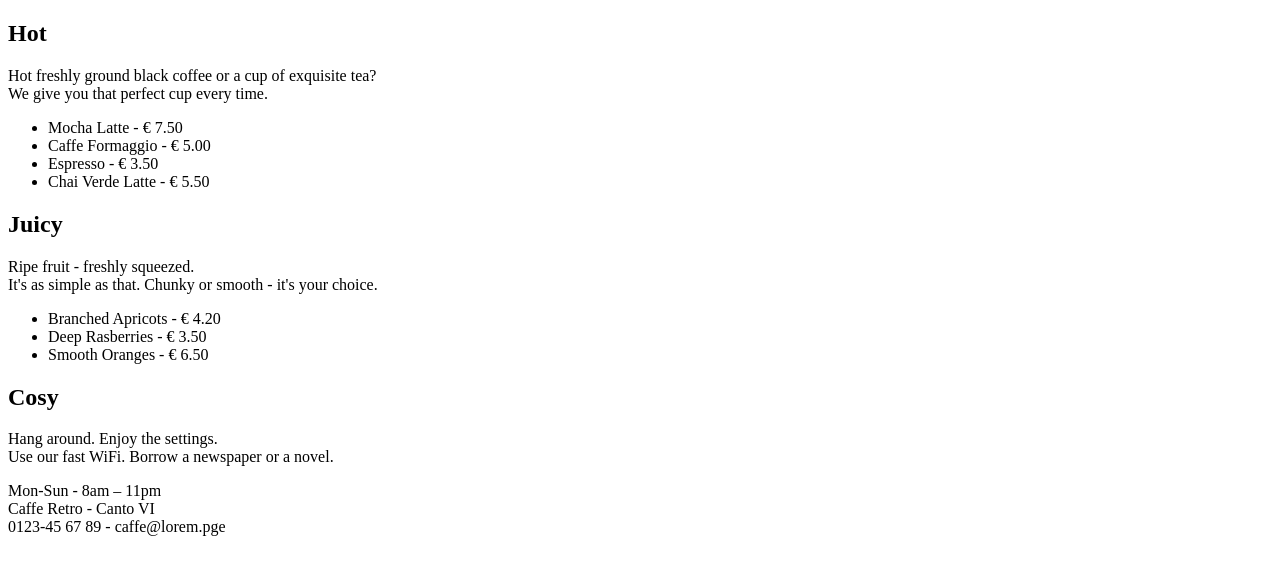
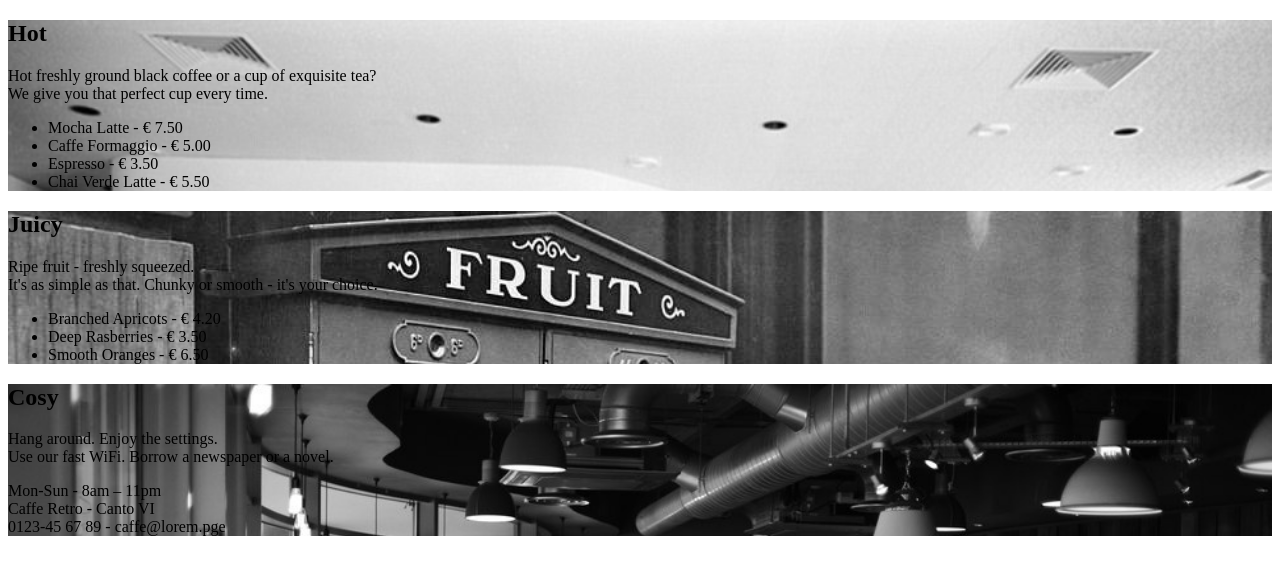
Before and after one commit to jalmai/lexicon-css1-cafe-retro, a plain HTML site: page index.html in a window 1280 px wide. Drawn offline with Linux system fonts and the light colour scheme.

Commit message:
Background images

```diff
--- a/assets/style.css
+++ b/assets/style.css
@@ -0,0 +1,15 @@
+.hot{
+background-image: url("/assets/cosy.jpg");
+    background-repeat: no-repeat;
+    background-size: 100%;
+}
+.juicy{
+background-image: url("/assets/juicy.jpg");
+    background-repeat: no-repeat;
+    background-size: 100%;
+}
+.cosy{
+background-image: url("/assets/hot.jpg");
+    background-repeat: no-repeat;
+    background-size: 100%;
+}
--- a/index.html
+++ b/index.html
@@ -7,7 +7,10 @@
     <link rel="stylesheet" href="assets/style.css" />
   </head>
   <body>
+    <section class="hot">
       <h2>Hot</h2>
+
+      <!-- <img src="assets/cosy.jpg" /> -->
 
       <p>
         Hot freshly ground black coffee or a cup of exquisite tea?<br />We give
@@ -20,7 +23,8 @@
         <li>Espresso - € 3.50</li>
         <li>Chai Verde Latte - € 5.50</li>
       </ul>
-
+    </section>
+    <section class="juicy">
       <h2>Juicy</h2>
 
       <p>
@@ -33,7 +37,8 @@
         <li>Deep Rasberries - € 3.50</li>
         <li>Smooth Oranges - € 6.50</li>
       </ul>
-
+    </section>
+    <section class="cosy">
       <h2>Cosy</h2>
 
       <p>
@@ -45,5 +50,6 @@
         Mon-Sun - 8am – 11pm<br />Caffe Retro - Canto VI<br />0123-45 67 89 -
         caffe@lorem.pge
       </p>
+    </section>
   </body>
 </html>
```
Lines whose indentation alone changed are shown as unchanged.
